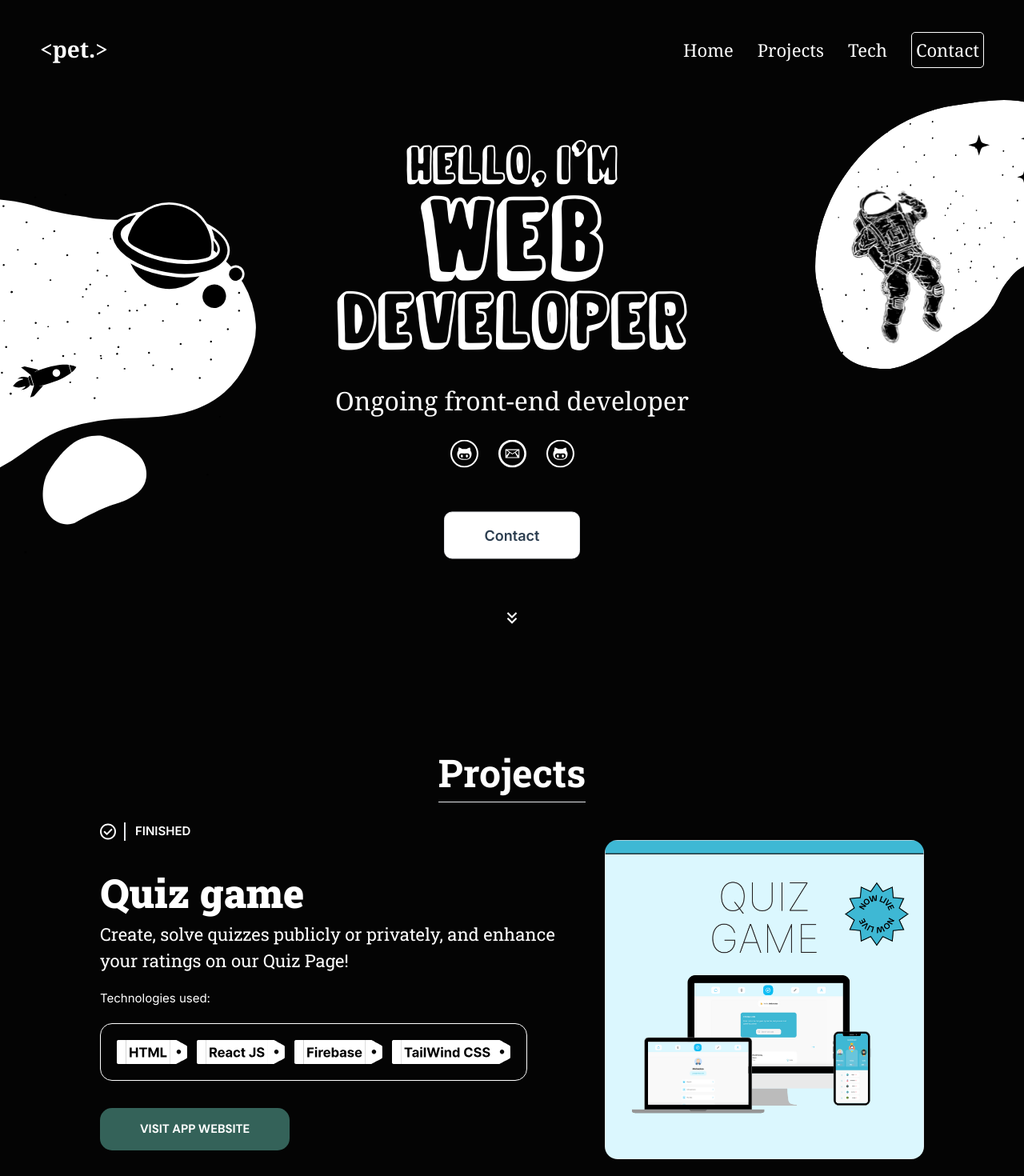
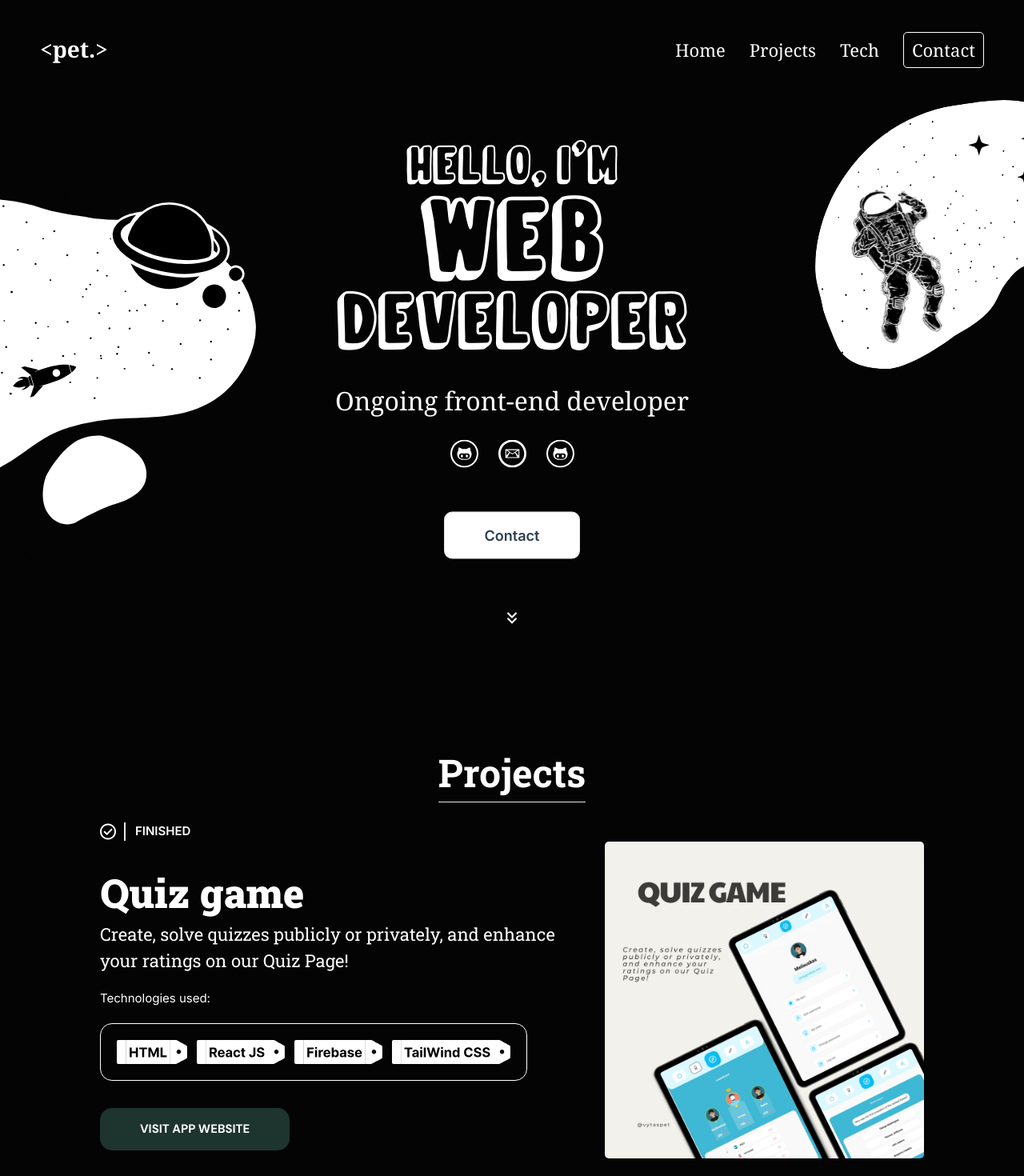
Before and after one commit to VytasPet/Portfolio, a Vue app in the folder portfolioPR/: page / in a window 1280 px wide. Shown: the top 1470 px of the page at 80% size. Built offline with nearby package versions, Linux system fonts and the light colour scheme.

Commit message:
portfolio pics

```diff
--- a/portfolioPR/src/components/layout/Header.vue
+++ b/portfolioPR/src/components/layout/Header.vue
@@ -15,7 +15,7 @@
         <a @click="sectionOpen('home')" class="cursor-pointer hover:border-b">Home</a>
         <button @click="sectionOpen('projects')" class="cursor-pointer hover:border-b">Projects</button>
         <a @click="sectionOpen('tech')" class="cursor-pointer hover:border-b">Tech</a>
-        <a @click="$emit('contactOpen')" class="border border-white p-[5px] rounded-[5px] cursor-pointer hover:bg-white hover:border-black hover:text-black">Contact</a>
+        <a @click="$emit('contactOpen')" class="border border-white py-[5px] px-[10px] rounded-[5px] cursor-pointer hover:bg-white hover:border-black hover:text-black">Contact</a>
       </nav>
       <nav v-if="menuVisible" class="absolute bg-black left-[50%] translate-x-[-50%] top-[40vh] translate-y-[-20vh] w-4/5 text-white min-[600px]:hidden z-20">
         <div class="flex justify-end p-5">
--- a/portfolioPR/src/components/sections/Projects.vue
+++ b/portfolioPR/src/components/sections/Projects.vue
@@ -14,7 +14,7 @@
           <p class="font-robotoSlab font-[300] text-[22px]">Create, solve quizzes publicly or privately, and enhance your ratings on our Quiz Page!</p>
 
           <div class="flex w-full max-[740px]:justify-center min-[740px]:hidden">
-            <img class="w-full max-h-[400px] max-w-[400px] max-[940px]:w-[300px] max-[940px]:h-[200px] mt-[20px] rounded-[16px]" :src="bquizG" alt="" />
+            <img class="w-full max-h-[400px] max-w-[400px] max-[940px]:w-[300px] max-[940px]:h-[200px] mt-[20px] rounded-[16px]" :src="quizReq" alt="" />
           </div>
           <p class="my-[20px]">Technologies used:</p>
           <div class="flex gap-3 border border-white p-5 rounded-[15px] items-center max-w-full w-fit flex-wrap">
@@ -33,7 +33,7 @@
         </div>
       </div>
       <div class="flex max-[940px]:w-2/5 max-[740px]:justify-center max-[740px]:hidden">
-        <img class="w-full max-h-[400px] max-w-[400px] max-[940px]:w-[300px] max-[940px]:h-[300px] rounded-[16px]" :src="bquizG" alt="" />
+        <img class="w-full max-h-[400px] max-w-[400px] max-[940px]:w-[300px] max-[940px]:h-[300px] rounded-[5px]" :src="bquizG" alt="" />
       </div>
     </div>
     <div class="flex gap-[25px] justify-center items-center">
@@ -45,7 +45,7 @@
     <div>
       <div class="flex justify-center">
         <a href="https://github.com/VytasPet">
-          <button class="btn text-black flex items-center mt-[40px] py-3 px-8 max-[740px]:py-2 max-[740px]:px-4 max-[740px]:text-[14px] hover:outline hover:outline-black">
+          <button class="btn text-black flex items-center mt-[40px] py-3 px-8 max-[740px]:py-2 max-[740px]:px-4 max-[740px]:text-[14px] hover:outline hover:outline-white">
             <span><i class="text-black fa fa-github-square fa-2x mr-[10px]" aria-hidden="true"></i></span>Check other repositories
           </button>
         </a>
@@ -55,8 +55,9 @@
 </template>
 
 <script>
-import quizG from "@/assets/images/quizG.png"; // Adjust this path according to your project structure
-import bquizG from "@/assets/images/blueQuiz.png"; // Adjust this path according to your project structure
+import quizG from "@/assets/images/quizGG.png"; // Adjust this path according to your project structure
+import quizReq from "@/assets/images/quizReq.png"; // Adjust this path according to your project structure
+import bquizG from "@/assets/images/quizGG.png"; // Adjust this path according to your project structure
 import checked from "@/assets/images/Unioncheck.svg"; // Adjust this path according to your project structure
 import toLeft from "@/assets/images/left.svg"; // Adjust this path according to your project structure
 import toRight from "@/assets/images/right.svg"; // Adjust this path according to your project structure
@@ -81,6 +82,7 @@ export default {
       react,
       html,
       tailwind,
+      quizReq,
     };
   },
   methods: {},
--- a/portfolioPR/tailwind.config.js
+++ b/portfolioPR/tailwind.config.js
@@ -19,7 +19,7 @@ module.exports = {
         "border-gray-300": "#33333",
         lightBlue: "#DCF8FF",
         lightGray: "#F6F6F6",
-        grey: "#346259",
+        grey: "#1D342F",
         red: "#F8737F",
         transparent: "#f2f2f200",
         lightRed: "#F8737F",
```
Also changed, not shown: portfolioPR/src/assets/images/quizGG.png (added), portfolioPR/src/assets/images/quizReq.png (added).
